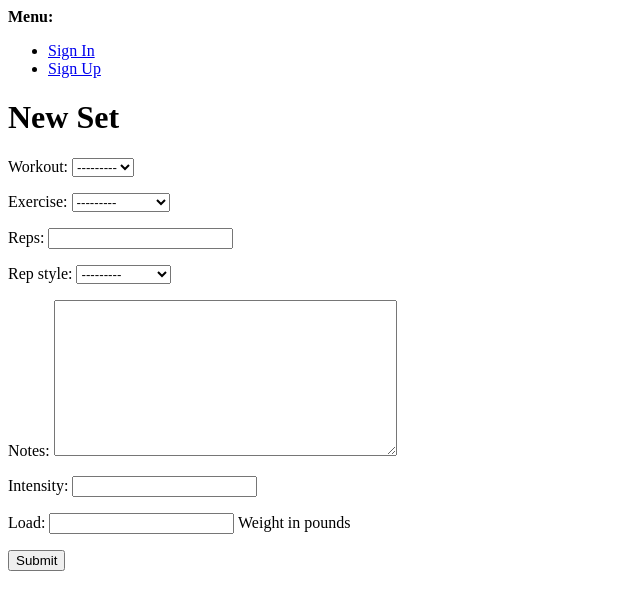
After one commit to cmclaug3/pure_progression_fitness, a Django app: page /new_set in a window 1280 px wide. The commit adds this page. Shown: the top 610 px of the page, without its empty margins (0-640 px from the left). Run offline with Django 3.2, Linux system fonts and the light colour scheme; data comes from the database, SQL or seed files in the repository; both versions use the stored data as it was after the commit; data that the repository does not hold is empty.

Commit message:
added workout_set_form, but href link to it in base.html not showing

```diff
--- /dev/null
+++ b/Fitness/forms.py
@@ -0,0 +1,10 @@
+from django import forms
+from Fitness.models import WorkoutSet
+
+class WorkoutSetForm(forms.ModelForm):
+	class Meta:
+		model = WorkoutSet
+		fields = [
+			'workout', 'exercise', 'reps',
+			'rep_style', 'notes', 'intensity', 'load'
+		]
--- a/Fitness/templates/base.html
+++ b/Fitness/templates/base.html
@@ -24,6 +24,7 @@
       {% if user.is_authenticated %}
         <li><a href="{% url 'account_email' %}">Change E-mail</a></li>
         <li><a href="{% url 'account_logout' %}">Sign Out</a></li>
+        <li><a href="/new_set/">New Set</a></li>
       {% else %}
         <li><a href="{% url 'account_login' %}">Sign In</a></li>
         <li><a href="{% url 'account_signup' %}">Sign Up</a></li>
--- /dev/null
+++ b/Fitness/templates/workout_set_form.html
@@ -0,0 +1,18 @@
+{% extends 'base.html' %}
+
+
+
+	{% block content %}
+
+		<h1>New Set</h1>
+
+		<form method="post">
+		{{ form.as_p }}
+		<input type="submit" value="Submit">
+		{% csrf_token %}
+		</form>
+
+
+
+
+	{% endblock content %}
--- a/Fitness/urls.py
+++ b/Fitness/urls.py
@@ -1,8 +1,9 @@
 from django.conf.urls import url, include
 from django.contrib import admin
-from Fitness.views import home, single_workout
+from Fitness.views import home, single_workout, workout_set_submit
 
 urlpatterns = [
 	url(r'^workout/(?P<workout_id>[0-9]+)$', single_workout, name='single_workout'),
 	url(r'^$', home, name='home'),
+	url(r'^new_set', workout_set_submit, name='workout_set_submit'),
 ]
--- a/Fitness/views.py
+++ b/Fitness/views.py
@@ -5,6 +5,7 @@ from django.core.urlresolvers import reverse
 from django.shortcuts import render, redirect
 
 from Fitness.models import Workout
+from Fitness.forms import WorkoutSetForm
 
 
 def home(request):
@@ -25,3 +26,18 @@ def single_workout(request, workout_id):
 		'workout': workout,
 	}
 	return render(request, 'single_workout.html', context)
+
+
+def workout_set_submit(request):
+	form_class = WorkoutSetForm
+	form = form_class(request.POST or None)
+	if request.method == 'POST':
+		if form.is_valid():
+			form.save()
+		else:
+			form = WorkoutSetForm()
+	context = {
+		'form': form,
+	}
+
+	return render(request, 'workout_set_form.html', context)
```
Also changed, not shown: db.sqlite3.
